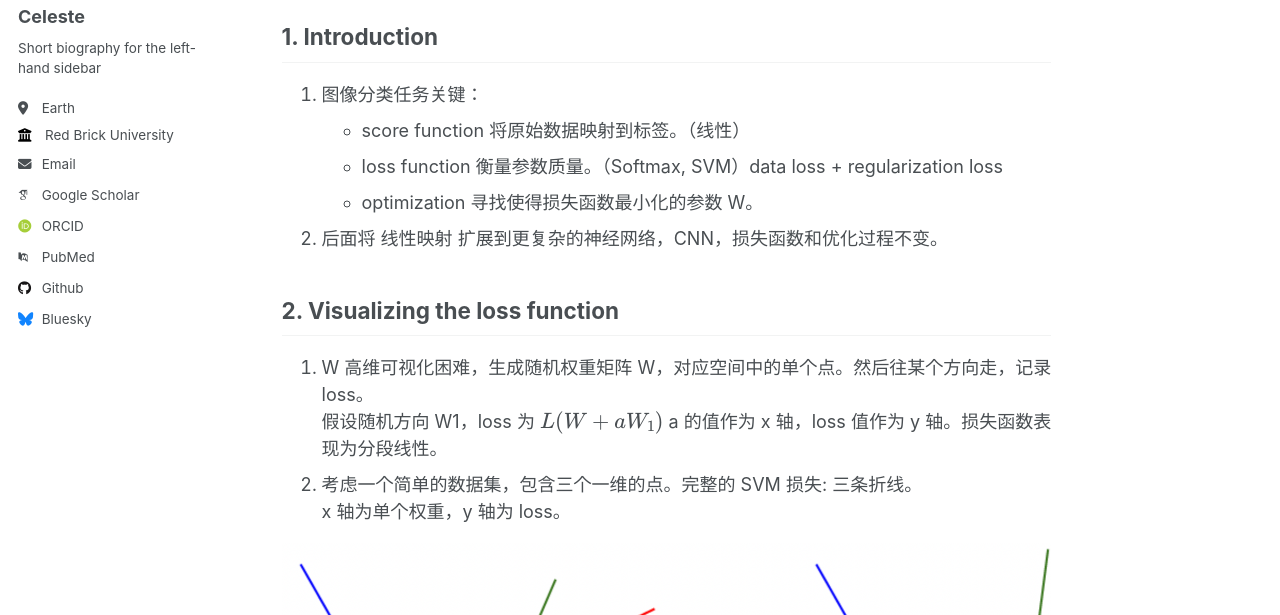
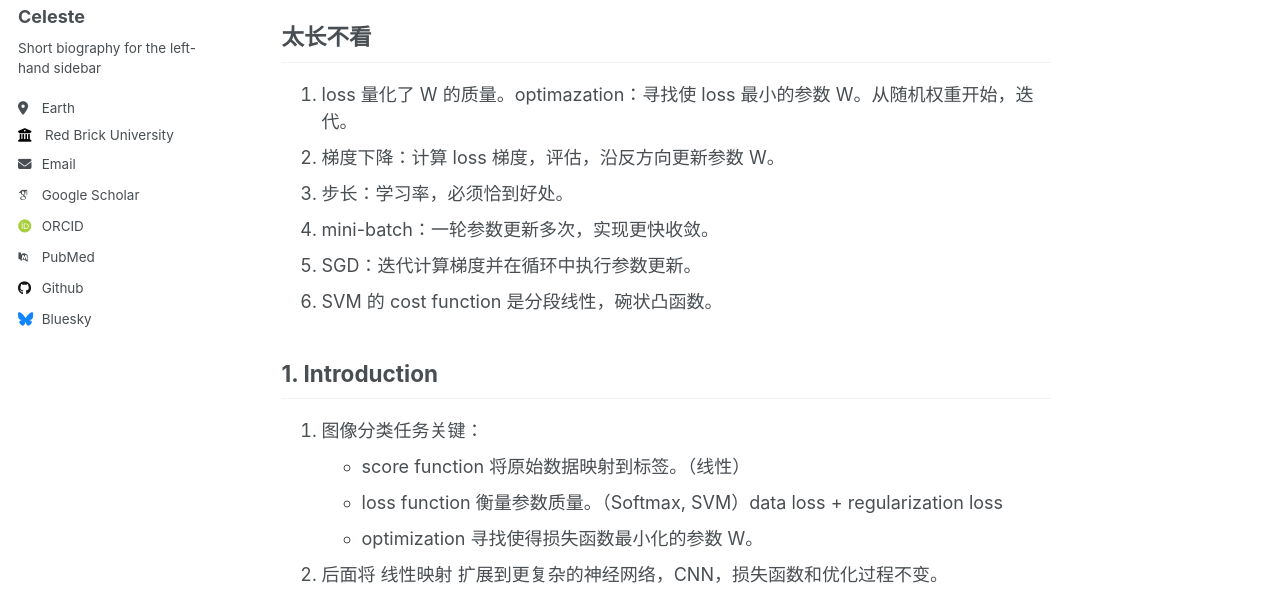
Before and after one commit to BUGERR/bugerr.github.io, a Jekyll site: the page built from _posts/2024-11-20-cs231n_3.md, in a window 1280 px wide and 900 px high, cut to the strip 285-900 px from the top of the window. Built offline with Jekyll 4.4.1, drawn with Linux system fonts in a browser that asks for light colours; some web fonts are replaced.

Commit message:
Update 2024-11-20-cs231n_3.md

```diff
--- a/_posts/2024-11-20-cs231n_3.md
+++ b/_posts/2024-11-20-cs231n_3.md
@@ -9,6 +9,14 @@ tags:
 ---
 
 # CS231n: 3. Optimization: Stochastic Gradient Descent
+
+## 太长不看
+1. loss 量化了 W 的质量。optimazation：寻找使 loss 最小的参数 W。从随机权重开始，迭代。
+2. 梯度下降：计算 loss 梯度，评估，沿反方向更新参数 W。
+3. 步长：学习率，必须恰到好处。
+4. mini-batch：一轮参数更新多次，实现更快收敛。
+5. SGD：迭代计算梯度并在循环中执行参数更新。
+6. SVM 的 cost function 是分段线性，碗状凸函数。
 
 ## 1. Introduction
 1. 图像分类任务关键：
```
